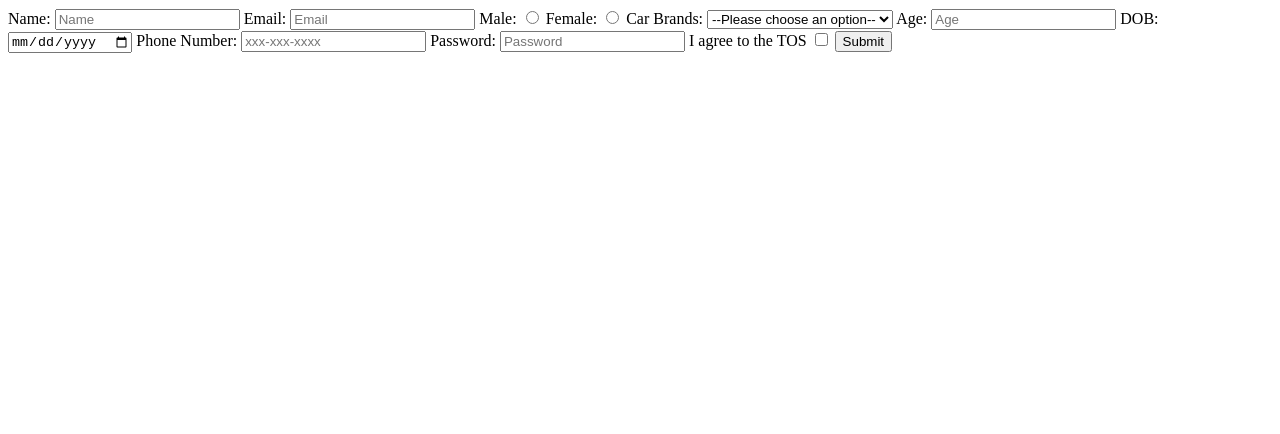
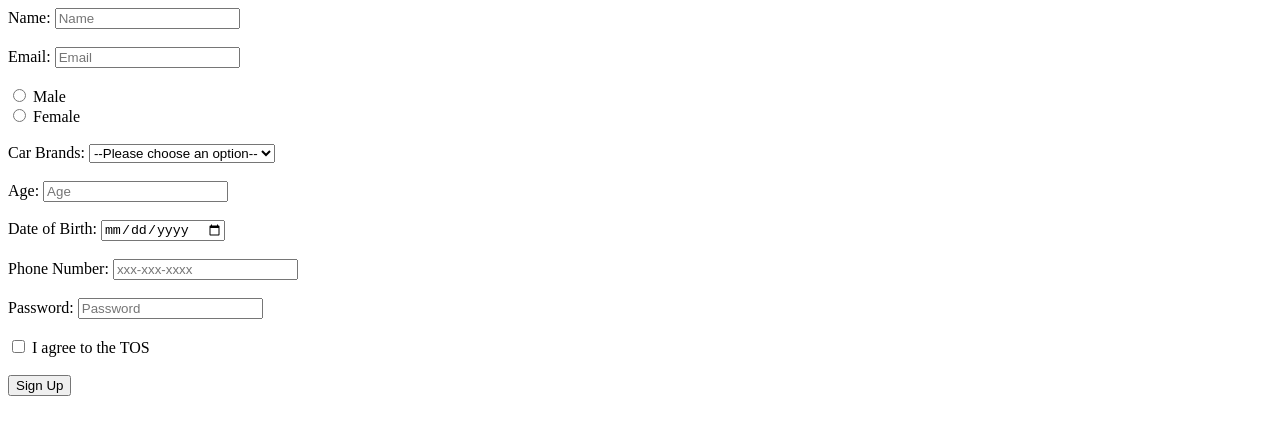
Before and after one commit to acciojob/signup-form-car-kuspilla, a website: page main.html in a window 1280 px wide. Drawn offline with Linux system fonts and the light colour scheme.

Commit message:
created a submission

```diff
--- a/main.html
+++ b/main.html
@@ -11,45 +11,46 @@
     <script type="text/javascript" src="./script.js">
 </script>
 
-	<form method = "post">
-		<label for = "name">Name:</label>
-		<input type = "text" id= "name" name = "Name" placeholder = "Name" required>
+	  <form method="post" >
+        <label for="name">Name:</label>
+        <input type="text" id="name" name="name" placeholder="Name" required><br><br>
 
-		<label for= "email">Email:</label>
-		<input type = "email" id = "email" name = "Email" placeholder = "Email" required;>
+        <label for="email">Email:</label>
+        <input type="email" id="email" name="email" placeholder="Email" required><br><br>
 
 
-		<label for = "gender_m">Male:</label>
-		<input type = "radio" id = "gender_m" name = "gender" required>
-		<label  for ="gender_f" >Female:</label>
-	    <input type = "radio" id = "gender_f" name = "gender" required>
+        <input type="radio" id="gender_m" name="gender" value="male" required>
+        <label for="gender_m">Male</label><br>
 
+        <input type="radio" id="gender_f" name="gender" value="female" required>
+        <label for="gender_f">Female</label><br><br>
 
+        <label for="cars">Car Brands:</label>
+        <select id="cars" name="cars" required>
+            <option value="" disabled selected>--Please choose an option--</option>
+            <option value="toyota">Toyota</option>
+            <option value="honda">Honda</option>
+            <option value="ford">Ford</option>
+            <option value="chevrolet">Chevrolet</option>
+        </select><br><br>
 
-        <label for = "Car Brands">Car Brands:</label>
-		<select  id= "cars" name = "Car_Brands" placeholder =  aria-required>
-			<option value = "">--Please choose an option--</option>
-			<option value ="BMW"> BMW</option>
-			<option value=  "Thar">Thar</option>
-			<option value= "Maruthi">Maruthi</option>
-		</select>
-		<label for = "Age">Age:</label>
-		<input type = "number" id= "age" name = "Age" placeholder = "Age" required>
+        <label for="age">Age:</label>
+        <input type="number" id="age" name="age" placeholder="Age" required><br><br>
 
-		<label for = "dib">DOB:</label>
-		<input type = "date" id= "dob" name = "Dob" placeholder = "-" required>
+        <label for="dob">Date of Birth:</label>
+        <input type="date" id="dob" name="dob" required><br><br>
 
-		<label for = "tel">Phone Number:</label>
-		<input type = "tel" id= "tel" name = "p" placeholder = "xxx-xxx-xxxx" >
+        <label for="tel">Phone Number:</label>
+        <input type="tel" id="tel" name="tel" placeholder="xxx-xxx-xxxx"><br><br>
 
-		<label for = "password">Password:</label>
-		<input type = "password" id= "password" name = "Password" placeholder = "Password" >
+        <label for="password">Password:</label>
+        <input type="password" id="password" name="password" placeholder="Password" required><br><br>
 
-		<label for = "Tos">I agree to the TOS</label>
-		<input type = "checkbox" id= "tos" name = "Tos" placeholder = "-" >
+        <input type="checkbox" id="tos" name="tos" required>
+        <label for="tos">I agree to the TOS</label><br><br>
 
-		<input type = "submit" name = "submit">
-	</form>
+        <button type="submit">Sign Up</button>
+    </form>
 </body>
 
 </html>
```
